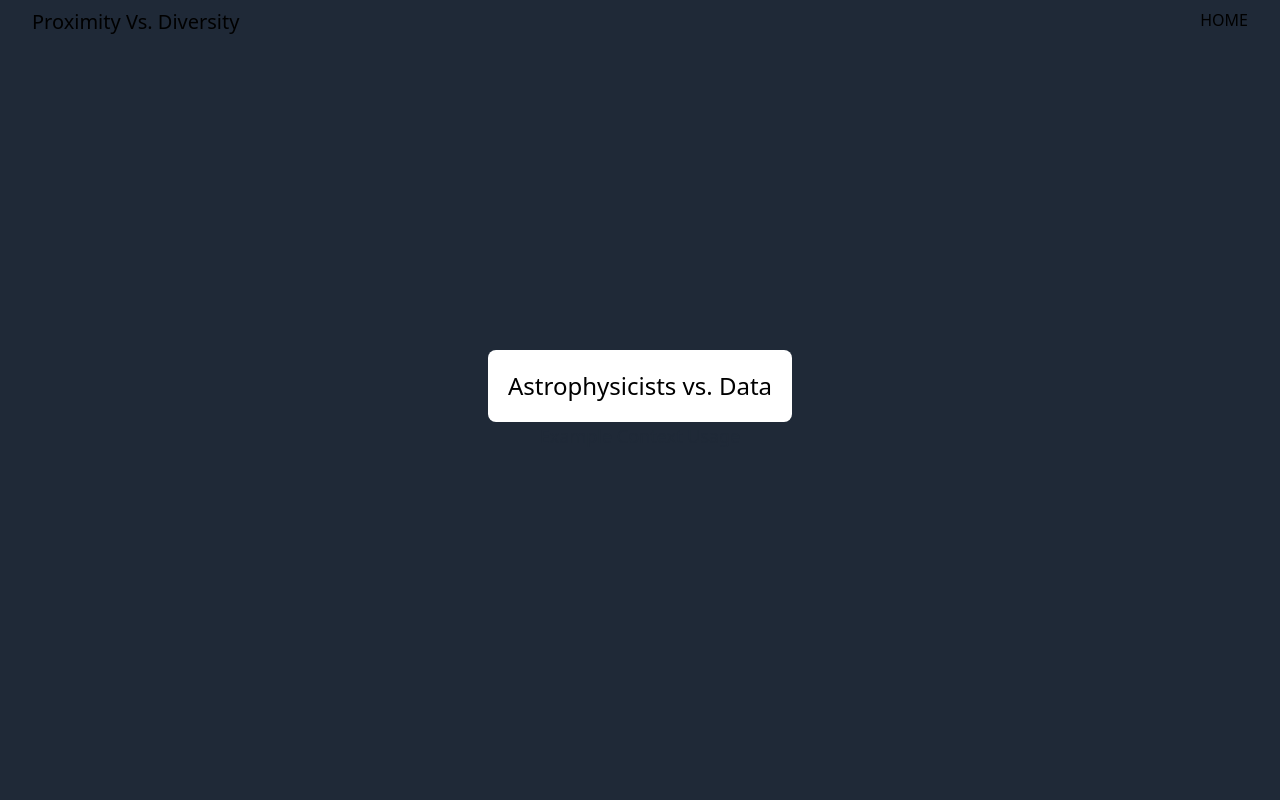
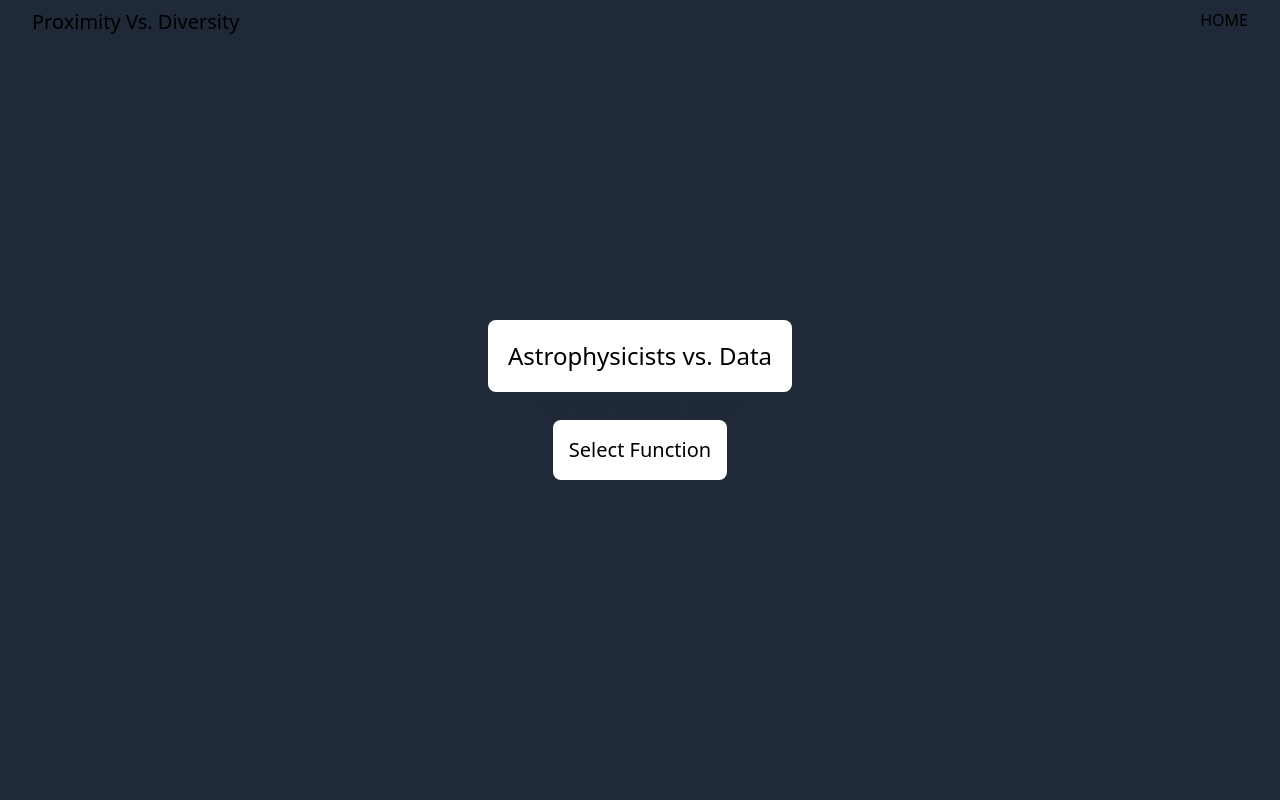
Before and after one commit to sdmay21-31/ProximityVsDiversity, a Django app: template app/templates/index.html in a window 1280 px wide. Run offline with Django 3.2, Linux system fonts and the light colour scheme; the template is opened without the code that fills it, so the values that code supplies are empty.

Commit message:
Add Select Function Button

```diff
--- a/app/templates/index.html
+++ b/app/templates/index.html
@@ -11,5 +11,13 @@
             {{ example_data }}
         </div>
     </div>
+    <div class="relative inline-block">
+      <button onClick="" class="bg-white p-4 text-xl rounded-lg">Select Function</button>
+      <div id="functionDropdown" class="hidden absolute bg-white min-w-max z-1">
+        <a href="#">Function 1</a>
+        <a href="#">Function 2</a>
+        <a href="#">Function 3</a>
+      </div>
+    </div>
 </div>
 {% endblock %}
```
